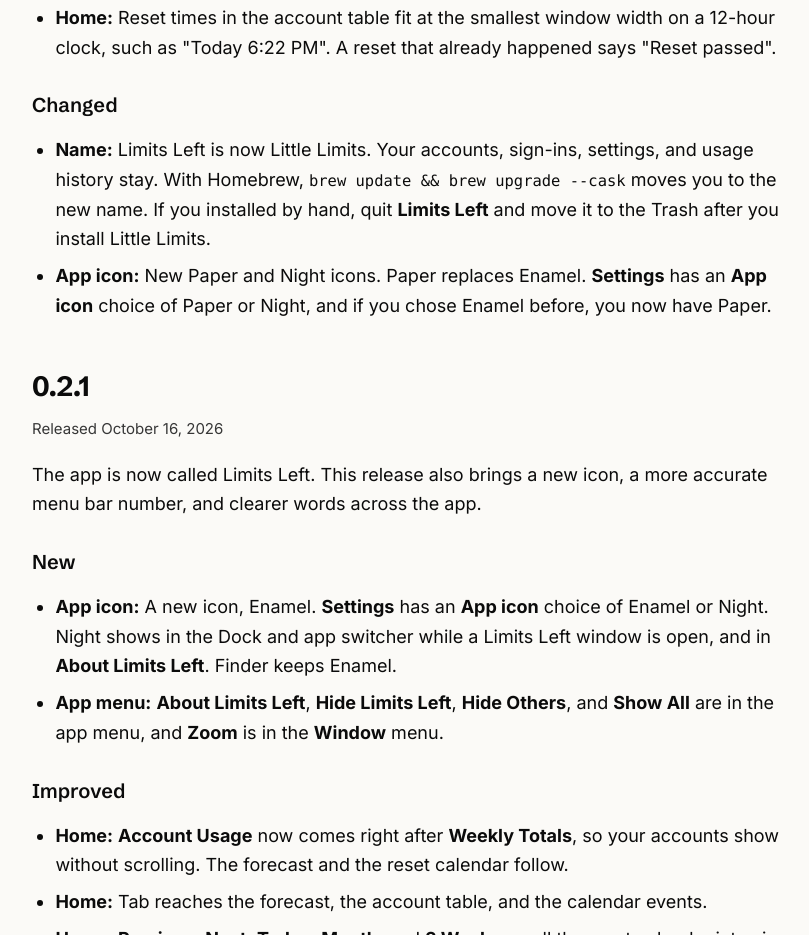
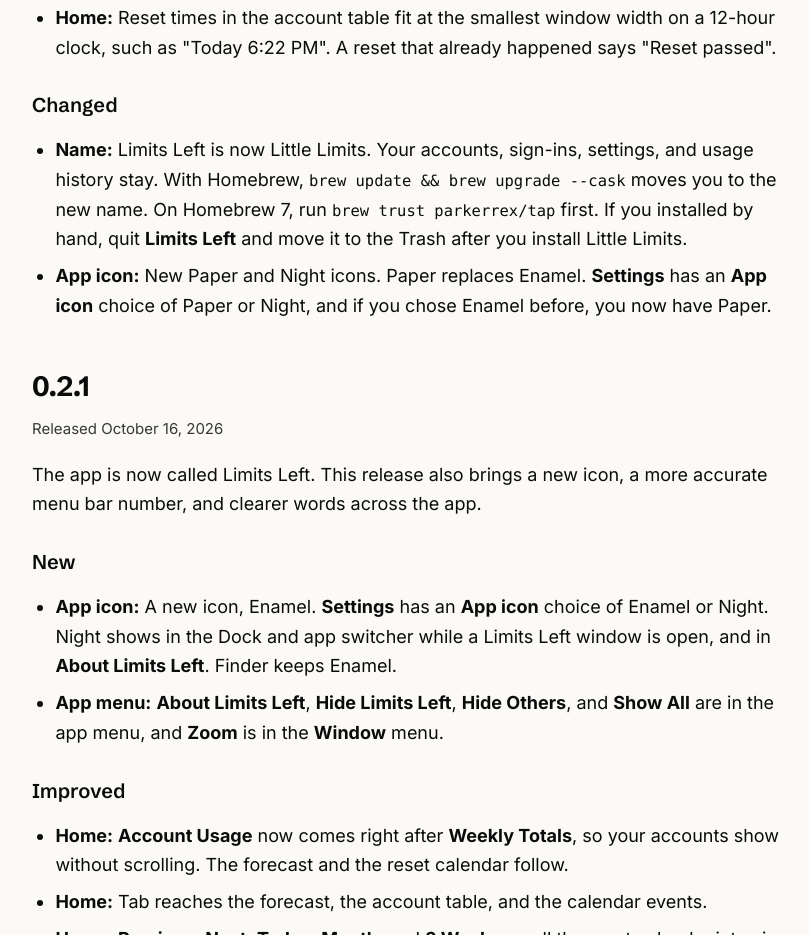
Before and after one commit to Little-AI-Company/little-limits, a plain HTML site: page website/changelog/index.html in a window 1280 px wide. Shown: the part 2247-3182 px from the top of the page, without its empty margins (68-877 px from the left). Drawn offline with Linux system fonts and the light colour scheme.

Commit message:
docs: tell people upgrading from Limits Left to trust the tap on Homebrew 7
Homebrew 7 refuses to load a cask from a tap nobody has trusted, so
"brew upgrade --cask" from limits-left or ai-usage-stats stops with
"Refusing to load cask parkerrex/tap/little-limits from untrusted tap"
until "brew trust parkerrex/tap" runs (seen on Parker's M1 on
2026-11-03 and on the M4 in VALIDATION.md). A fresh
"brew install --cask parkerrex/tap/little-limits" trusts the cask by
itself, checked with an empty trust file, so the install line stays.
The README gains one upgrade line, and the 0.3.0 rename bullet in both
changelog files says to trust the tap first.

Tested: swift test skipped (nothing it reads changed) tree 43886db591b1

```diff
--- a/website/changelog/index.html
+++ b/website/changelog/index.html
@@ -127,7 +127,7 @@
 
         <h3>Changed</h3>
         <ul>
-          <li><strong>Name:</strong> Limits Left is now Little Limits. Your accounts, sign-ins, settings, and usage history stay. With Homebrew, <code>brew update &amp;&amp; brew upgrade --cask</code> moves you to the new name. If you installed by hand, quit <strong>Limits Left</strong> and move it to the Trash after you install Little Limits.</li>
+          <li><strong>Name:</strong> Limits Left is now Little Limits. Your accounts, sign-ins, settings, and usage history stay. With Homebrew, <code>brew update &amp;&amp; brew upgrade --cask</code> moves you to the new name. On Homebrew 7, run <code>brew trust parkerrex/tap</code> first. If you installed by hand, quit <strong>Limits Left</strong> and move it to the Trash after you install Little Limits.</li>
           <li><strong>App icon:</strong> New Paper and Night icons. Paper replaces Enamel. <strong>Settings</strong> has an <strong>App icon</strong> choice of Paper or Night, and if you chose Enamel before, you now have Paper.</li>
         </ul>
 
```
Also changed, not shown: 2 other files.
